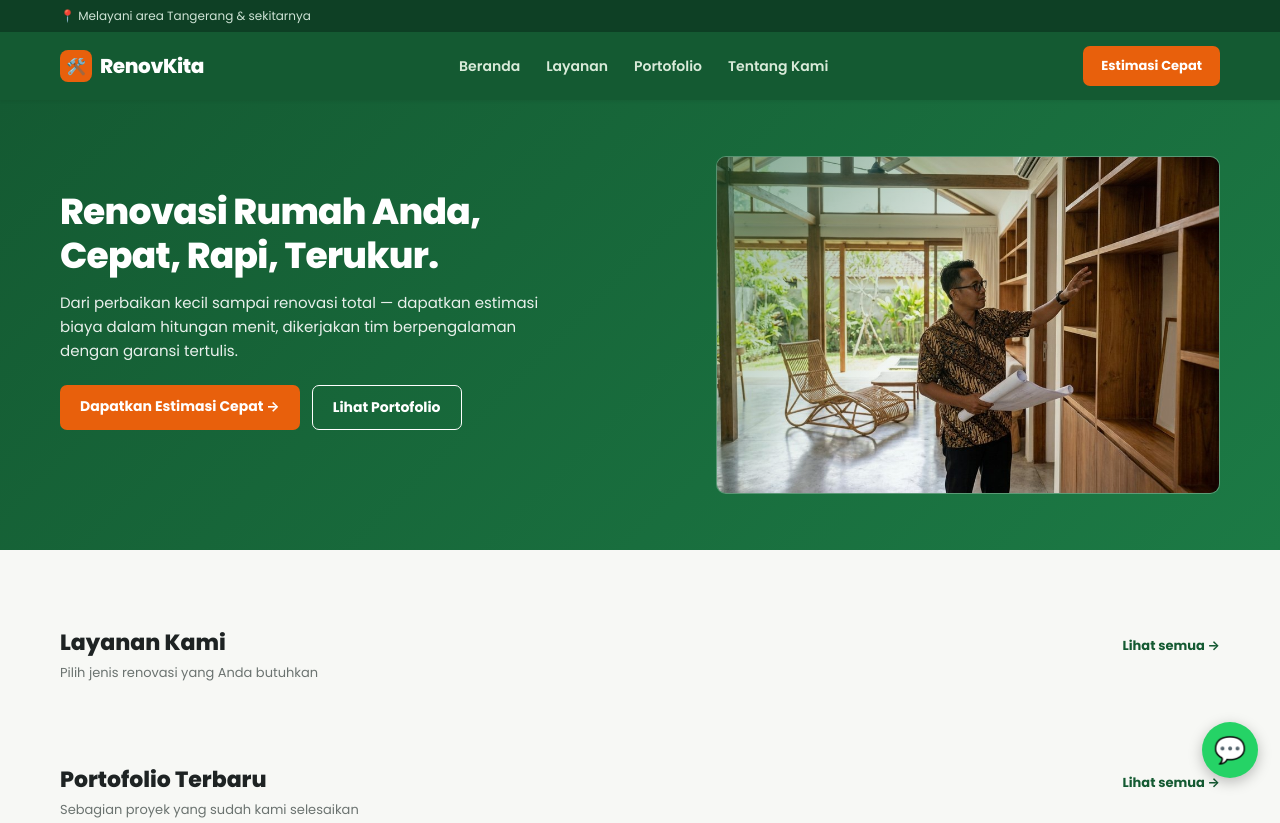
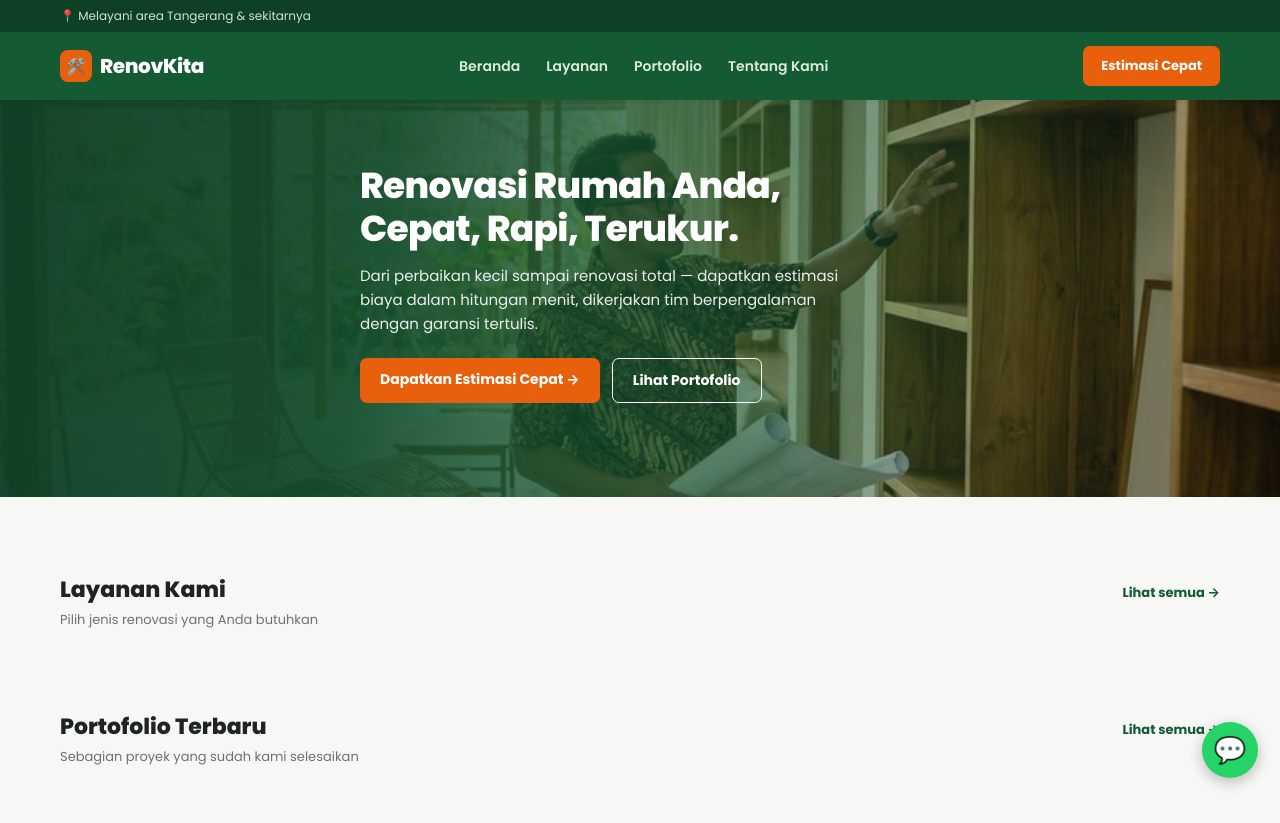
Before and after one commit to ferryswasonoai-eng/Reno_webapp, a website: page public/index.html in a window 1280 px wide. Shown: the top 823 px of the page. Drawn offline with Linux system fonts and the light colour scheme; no server answers.

Commit message:
Add files via upload

```diff
--- a/public/css/style.css
+++ b/public/css/style.css
@@ -65,12 +65,31 @@ button { font-family: inherit; cursor: pointer; }
 
 /* ---------- Hero ---------- */
 .hero-main {
-  background: linear-gradient(135deg, var(--brand) 0%, #1c7a45 100%);
+  position: relative;
   color: #fff;
-  padding: 56px 0;
+  padding: 64px 0;
+  overflow: hidden;
 }
-.hero-main .container {
-  display: grid; grid-template-columns: 1.1fr 0.9fr; gap: 40px; align-items: center;
+.hero-bg {
+  position: absolute;
+  inset: 0;
+  z-index: 0;
+}
+.hero-bg img { width: 100%; height: 100%; object-fit: cover; display: block; }
+.hero-bg-overlay {
+  position: absolute;
+  inset: 0;
+  background: linear-gradient(100deg,
+    rgba(14,64,37,0.97) 0%,
+    rgba(15,74,41,0.93) 30%,
+    rgba(20,90,50,0.65) 55%,
+    rgba(20,90,50,0.28) 80%,
+    rgba(20,90,50,0.12) 100%);
+}
+.hero-content {
+  position: relative;
+  z-index: 1;
+  max-width: 600px;
 }
 .hero-main h1 { font-size: 36px; line-height: 1.2; margin: 0 0 14px; font-weight: 800; letter-spacing: -0.02em; }
 .hero-main p { font-size: 15px; opacity: 0.9; max-width: 480px; margin: 0 0 22px; line-height: 1.6; }
@@ -80,21 +99,6 @@ button { font-family: inherit; cursor: pointer; }
 }
 .hero-stat .num { font-size: 26px; font-weight: 800; }
 .hero-stat .label { font-size: 12px; opacity: 0.85; }
-.hero-visual {
-  position: relative;
-  background: rgba(255,255,255,0.1);
-  border: 1px solid rgba(255,255,255,0.2);
-  border-radius: var(--radius);
-  min-height: 260px;
-  overflow: hidden;
-}
-.hero-visual img { width: 100%; height: 100%; object-fit: cover; display: block; }
-.hero-visual-overlay {
-  position: absolute;
-  inset: 0;
-  background: linear-gradient(135deg, rgba(20,90,50,0.55) 0%, rgba(20,90,50,0.05) 45%, rgba(20,90,50,0) 65%);
-  pointer-events: none;
-}
 
 /* ---------- Promo strip ---------- */
 .promo-strip { display: flex; gap: 14px; overflow-x: auto; padding: 22px 0; }
@@ -272,8 +276,14 @@ button { font-family: inherit; cursor: pointer; }
 
 /* ---------- Responsive ---------- */
 @media (max-width: 900px) {
-  .hero-main .container { grid-template-columns: 1fr; }
-  .hero-visual { min-height: 160px; }
+  .hero-main { min-height: 420px; padding: 44px 0; }
+  .hero-content { max-width: 100%; }
+  .hero-bg-overlay {
+    background: linear-gradient(180deg,
+      rgba(14,64,37,0.97) 0%,
+      rgba(15,74,41,0.95) 55%,
+      rgba(20,90,50,0.85) 100%);
+  }
   .service-grid { grid-template-columns: repeat(2, 1fr); }
   .portfolio-grid { grid-template-columns: 1fr; }
   .why-grid, .testi-grid { grid-template-columns: 1fr; }
--- a/public/index.html
+++ b/public/index.html
@@ -20,8 +20,11 @@
 <div id="app-header"></div>
 
 <section class="hero-main">
-  <div class="container">
-    <div>
+  <div class="hero-bg">
+    <img src="images/services/renovasi-total-2.jpg" alt="Hasil Renovasi Total RenovKita" />
+    <div class="hero-bg-overlay"></div>
+  </div>
+  <div class="container hero-content">
     <h1>Renovasi Rumah Anda,<br />Cepat, Rapi, Terukur.</h1>
     <p>Dari perbaikan kecil sampai renovasi total — dapatkan estimasi biaya dalam hitungan menit, dikerjakan tim berpengalaman dengan garansi tertulis.</p>
     <div class="hero-cta-row">
@@ -29,11 +32,6 @@
       <a class="btn btn-outline-light" href="/portofolio.html">Lihat Portofolio</a>
     </div>
     <div class="hero-stats" id="hero-stats"></div>
-    </div>
-    <div class="hero-visual">
-      <img src="images/services/renovasi-total-2.jpg" alt="Hasil Renovasi Total RenovKita" />
-      <div class="hero-visual-overlay"></div>
-    </div>
   </div>
 </section>
 
```
Also changed, not shown: android-chrome-192x192.png (added), android-chrome-512x512.png (added), apple-touch-icon.png (added), favicon.ico (added). Lines whose indentation alone changed are shown as unchanged.
